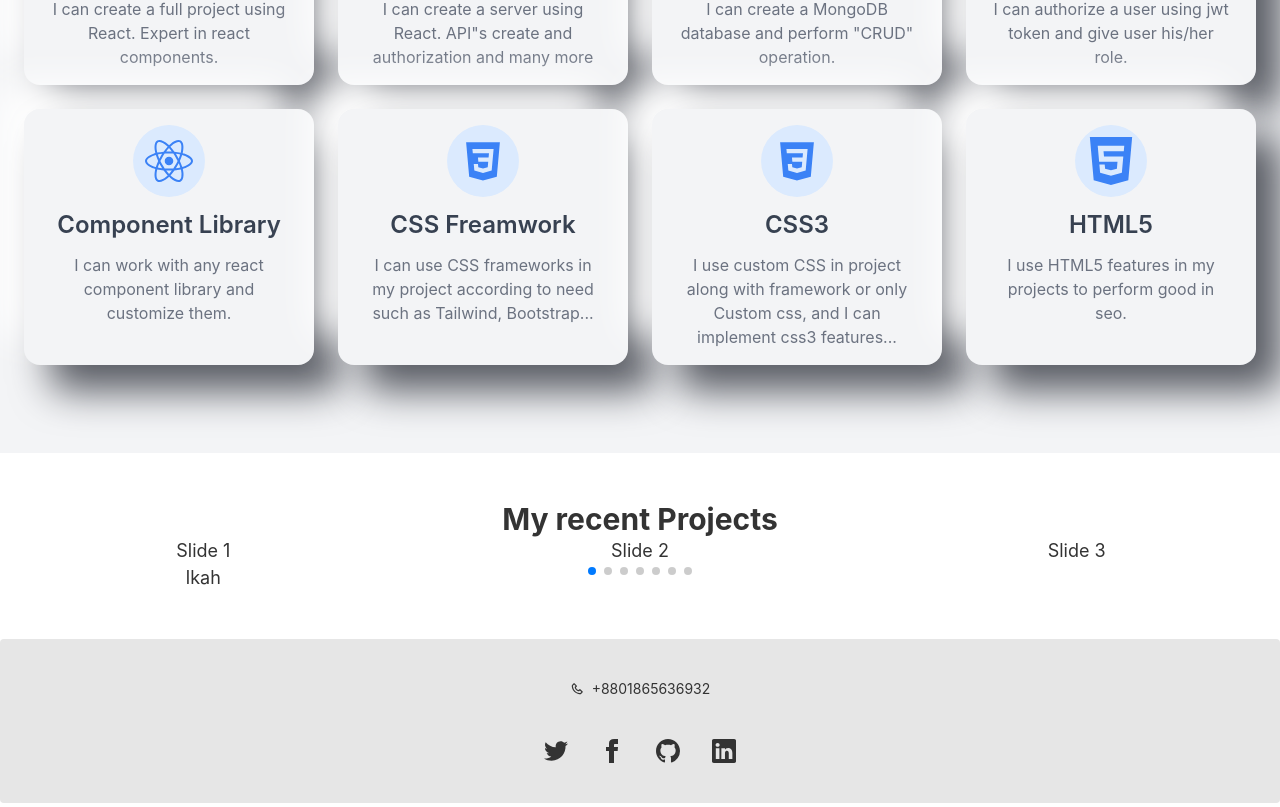
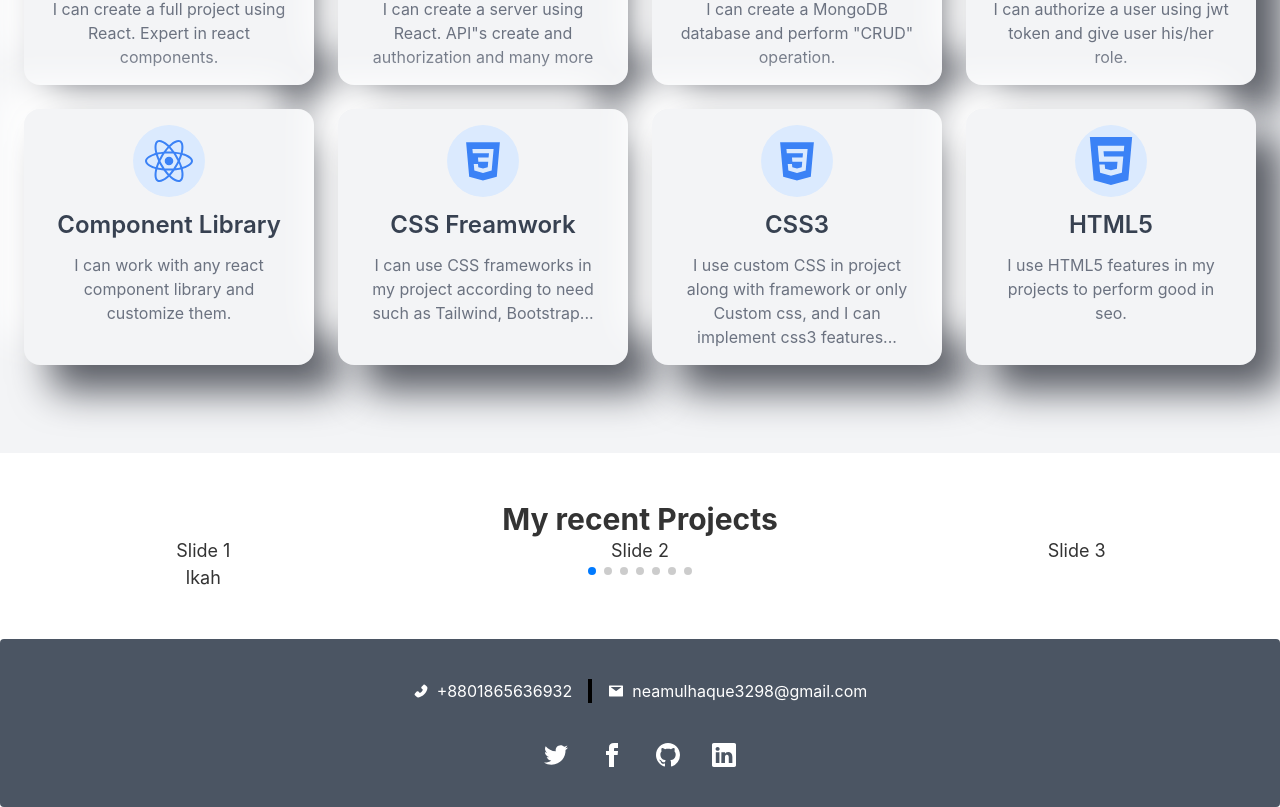
Before and after one commit to Neamul01/portfolio, a React (Create React App) app: page / in a window 1280 px wide. Shown: the part 1235-2042 px from the top of the page. Built offline with nearby package versions, Linux system fonts and the light colour scheme.

Commit message:
footer done

```diff
--- a/src/components/Footer.js
+++ b/src/components/Footer.js
@@ -1,15 +1,15 @@
 import React from 'react';
 import { BsGithub } from 'react-icons/bs';
 import { BsLinkedin } from 'react-icons/bs';
-import { BiPhone } from 'react-icons/bi';
-// import { BsLinkedin } from 'react-icons/bs';
+import { AiFillMail, AiFillPhone } from 'react-icons/ai';
 
 
 const Footer = () => {
     return (
-        <footer class="footer footer-center p-10 bg-base-200 text-base-content rounded">
+        <footer class="footer footer-center p-10 bg-gray-600 text-white rounded ">
             <div class="grid grid-flow-col gap-4">
-                <p className='flex justify-center items-center gap-2'><BiPhone />+8801865636932</p>
+                <p className='flex justify-center items-center gap-2 text-base pr-4 border-r-4 border-black'><AiFillPhone />+8801865636932</p>
+                <p className='flex justify-center items-center gap-2 text-base'><AiFillMail />neamulhaque3298@gmail.com</p>
             </div>
             <div>
                 <div class="grid grid-flow-col justify-center items-center gap-8">
```
